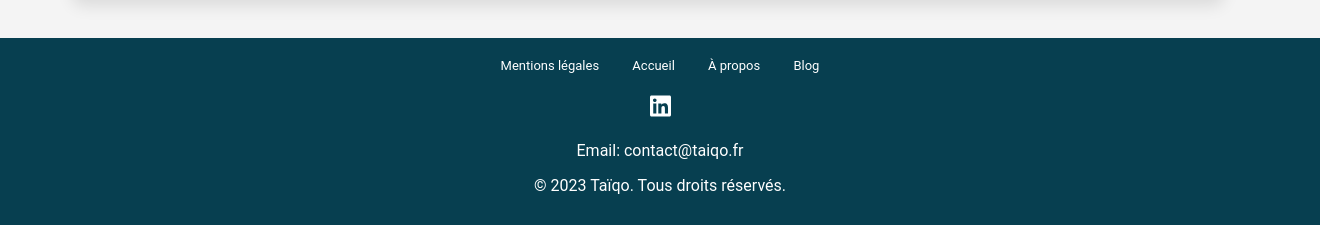
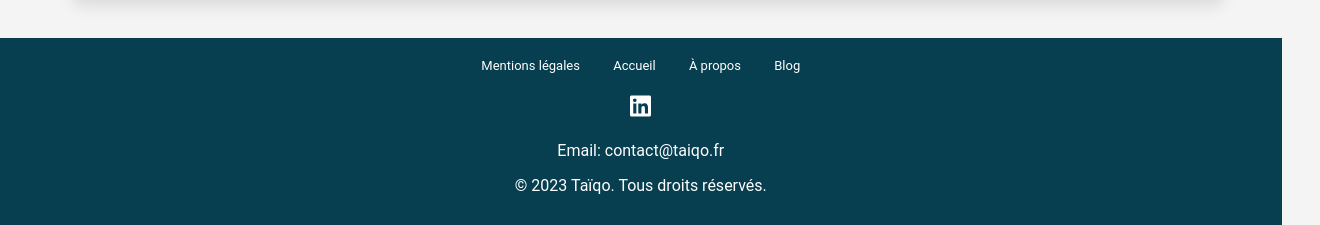
Before and after one commit to ghayfy/Taiqo, a plain HTML site: page a-propos.html in a window 1280 px wide. Shown: the part 999-1224 px from the top of the page, 1320 px wide, since content can reach past the window. Drawn offline with nearby package versions, Linux system fonts and the light colour scheme.

Commit message:
Add files via upload

```diff
--- a/a-propos.html
+++ b/a-propos.html
@@ -250,7 +250,17 @@
         footer {
             font-size: 13px;
         }
-}
+
+            }
+
+        /* Media query pour les écrans de 1280px x 802px */
+        @media (min-width: 1280px) and (max-height: 802px) {
+
+            }
+            footer {
+                font-size: 13px;
+                width: 97%;
+            }
 
     </style>
 
--- a/styles.css
+++ b/styles.css
@@ -723,7 +723,7 @@
             width: 95%;
                 }
 
-    }
+        }
 
         /* Media query pour les écrans de 1280px x 802px */
         @media (min-width: 1280px) and (max-height: 802px) {
```
Also changed, not shown: pov.html (+10 -1 lines), service-aeroportuaire.html (+13 -1 lines), service-coaching.html (+11 -0 lines), service-crise.html (+9 -0 lines), service-organisation.html (+11 -0 lines), service-strategie.html (+11 -1 lines), service-transformation.html (+12 -0 lines).
